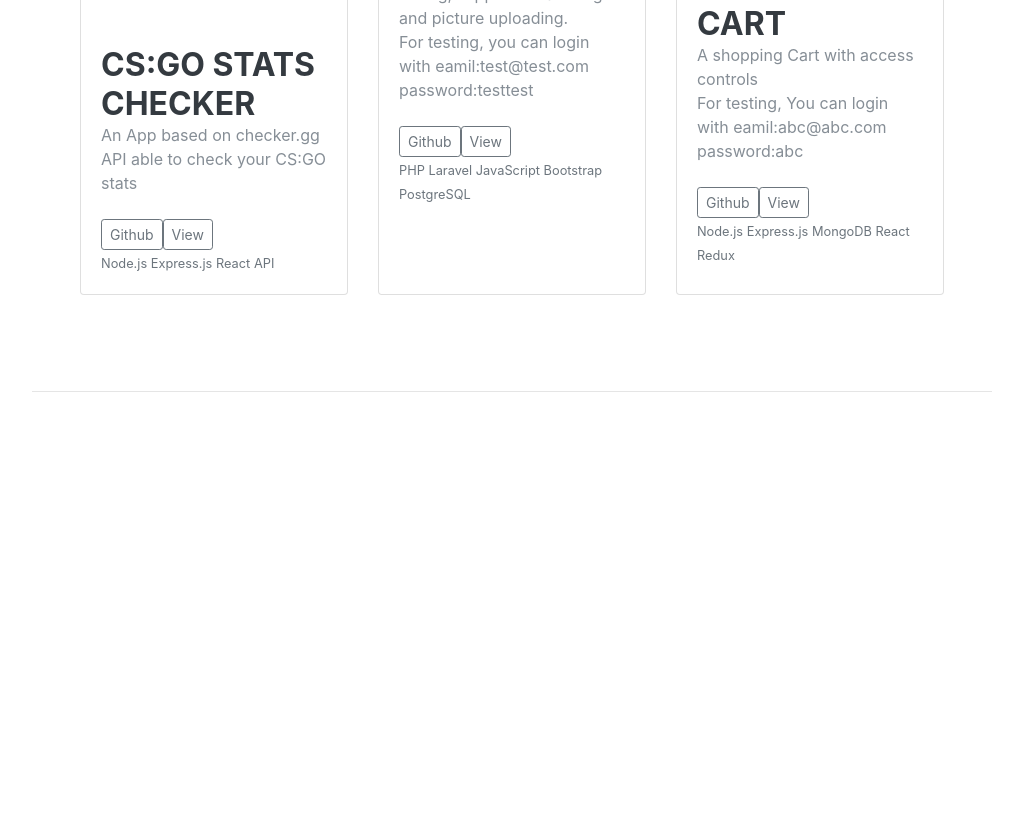
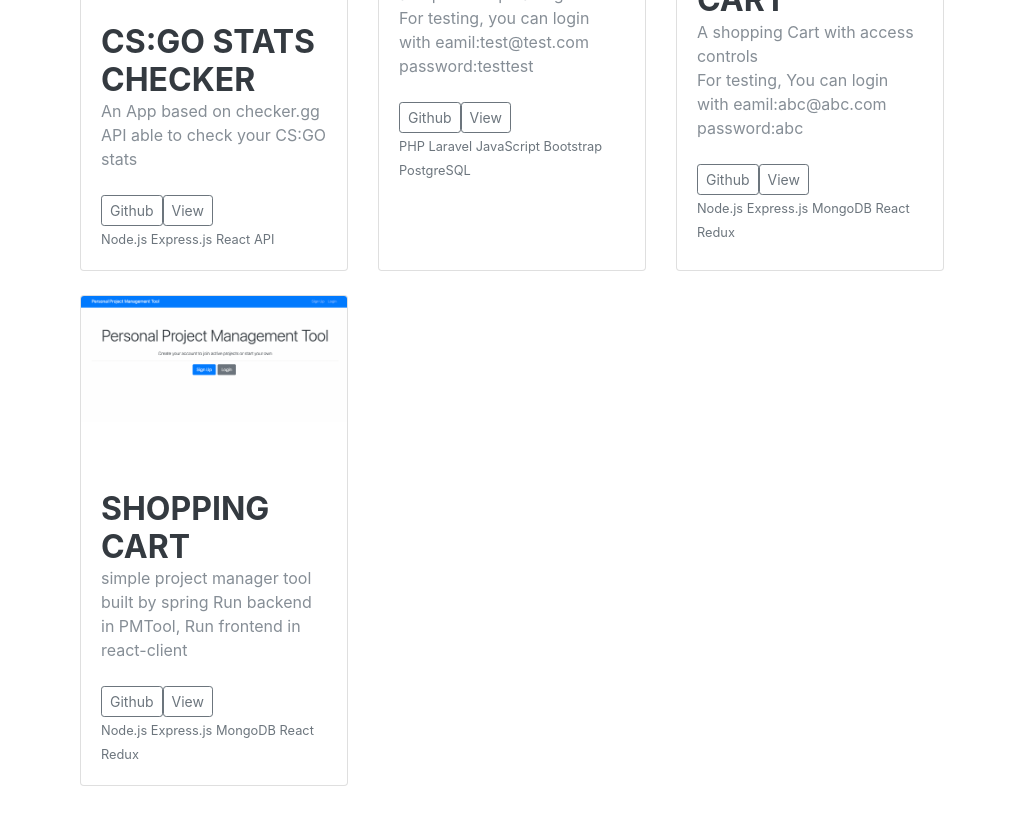
Before and after one commit to willzhiwang/willzhiwang.github.io, a plain HTML site: page index.html in a window 1280 px wide. Shown: the part 4041-4866 px from the top of the page, without its empty margins (128-1151 px from the left). Before the commit the page ends 4433 px from the top, so only its background shows below. Drawn offline with nearby package versions, Linux system fonts and the light colour scheme; a web font is replaced by a local one.

Commit message:
update experience

```diff
--- a/index.html
+++ b/index.html
@@ -220,8 +220,7 @@ preview.
                         <i class="fab fa-node-js" data-toggle="tooltip" data-placement="top" title="Node.js"></i>
                     </li>
                     <li class="list-inline-item">
-                        <!--a href="https://php.net/"--><i class="fab fa-php" data-toggle="tooltip" data-placement="top"
-                            title="PHP"></i></a>
+                        <i class="fab fa-php" data-toggle="tooltip" data-placement="top" title="PHP"></i>
                     </li>
                     <li class="list-inline-item">
                         <i class="fab fa-java" data-toggle="tooltip" data-placement="top" title="Java"></i>
@@ -232,6 +231,10 @@ preview.
                     <li class="list-inline-item">
                         <i class="fab fa-npm" data-toggle="tooltip" data-placement="top" title="npm"></i>
                     </li>
+                    <li class="list-inline-item">
+                        <i class="fab fa-yarn" data-toggle="tooltip" data-placement="top" title="yarn"></i>
+                    </li>
+
                     <div class="subheading mb-3">Database:</div>
                     <ul class="list-inline dev-icons">
                         <li class="list-inline-item">
@@ -356,6 +359,42 @@ preview.
                             </div>
                         </div>
                     </div>
+                    <div class="col-md-4 d-flex align-items-stretch">
+                        <div class="card mb-4 box-shadow ">
+                            <img class="card-img-top" src="photos/PMTool.png" alt="Card image cap">
+                            <br>
+                            <br>
+                            <div class="card-body">
+                                <h3 class="mb-0">Shopping Cart</h3>
+                                <div>
+                                    simple project manager tool built by spring
+                                    Run backend in PMTool, Run frontend in react-client
+                                </div>
+                                <!-- <div>
+                                    For testing, You can login with eamil:abc@abc.com password:abc
+                                </div> -->
+                                <br>
+                                <div class="d-flex justify-content-between align-items-center">
+                                    <div class="btn-group">
+                                        <form method="get"
+                                            action="https://github.com/willzhiwang/MERN_stack/tree/master/JavaSpringProjectTool">
+                                            <button type="submit" class="btn btn-sm btn-outline-secondary"
+                                                data-toggle="tooltip" data-placement="top" title="Go to Github">
+                                                Github
+                                            </button>
+                                        </form>
+                                        <form method="get" action="https://projectmanagetool.herokuapp.com/">
+                                            <button type="submit" class="btn btn-sm btn-outline-secondary"
+                                                data-toggle="tooltip" data-placement="top" title="Go to Page">
+                                                View
+                                            </button>
+                                        </form>
+                                    </div>
+                                </div>
+                                <small class="text-muted">Node.js Express.js MongoDB React Redux</small>
+                            </div>
+                        </div>
+                    </div>
                 </div>
             </div>
         </section>
```
Also changed, not shown: photos/PMTool.png (added).
